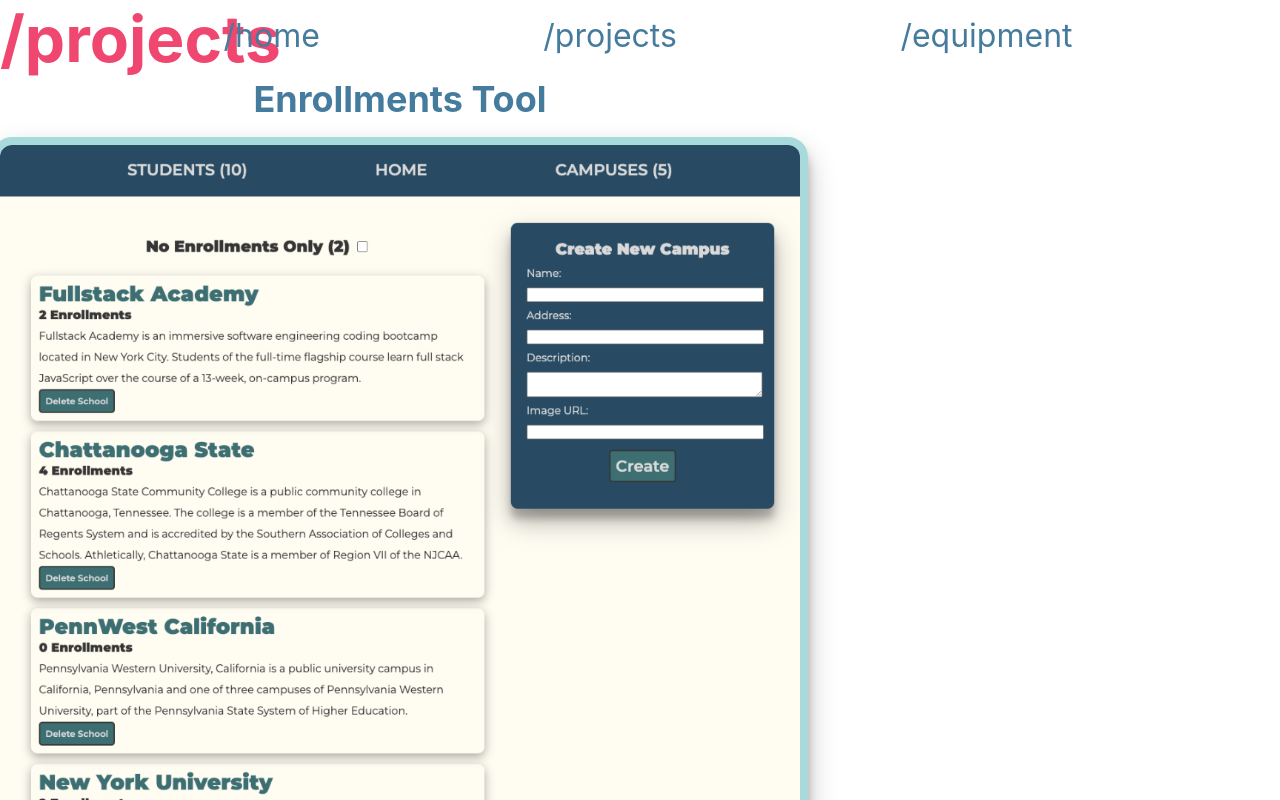
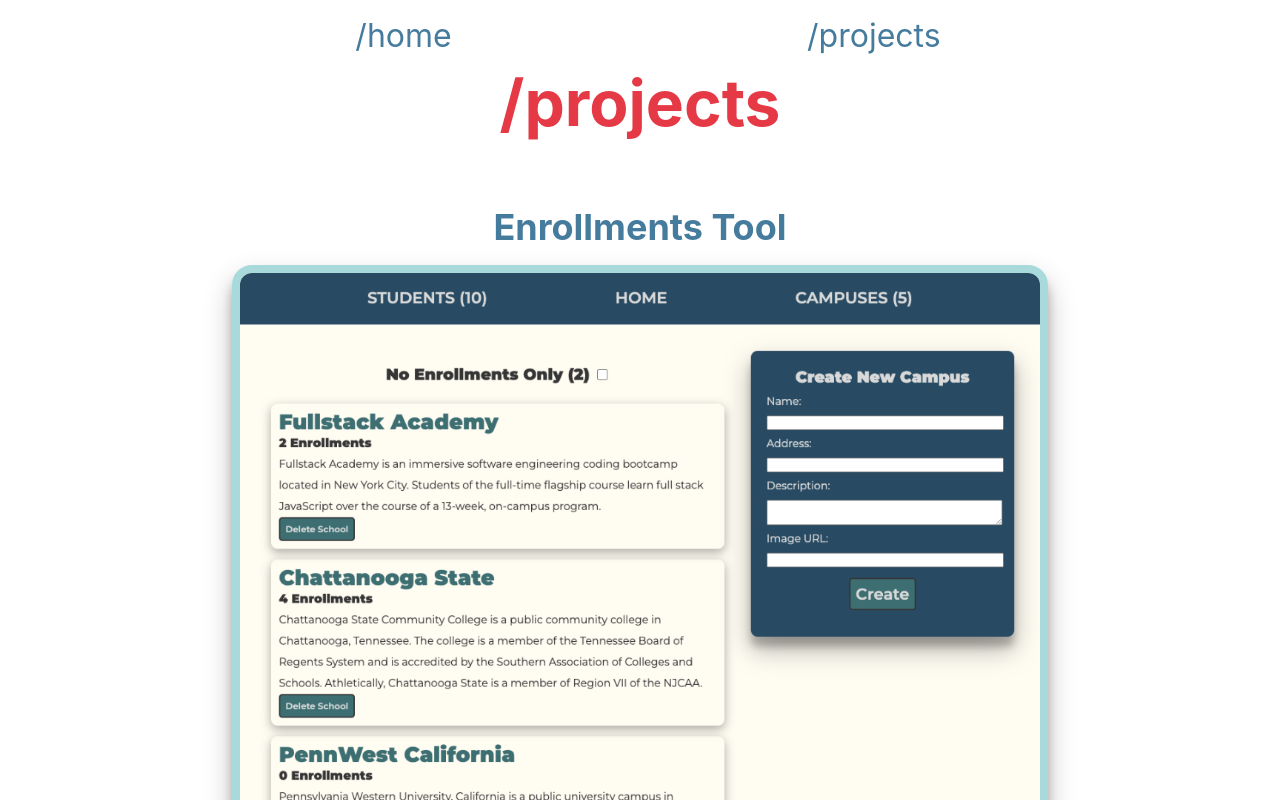
Before and after one commit to corumgold/corygold.dev, a React (Create React App) app: page /projects in a window 1280 px wide. Shown: the top 800 px of the page. Built offline with nearby package versions, Linux system fonts and the light colour scheme.

Commit message:
Finish navbar for now

```diff
--- a/less/styles.less
+++ b/less/styles.less
@@ -21,9 +21,11 @@
   color: @primary-text-color;
 }
 
-h1 {
+.page-header {
   font-size: 4rem;
-  color: #ef476f;
+  color: @accent-color;
+  margin: 4rem 2rem;
+  text-align: center;
 }
 
 a,
@@ -52,6 +54,9 @@
   margin: 8px;
   text-decoration: none;
   font-size: @small-text;
+  @media screen and (max-width: 650px), screen and (max-height: 400px) {
+    font-size: @extra-small-text;
+  }
 }
 
 /* Home */
@@ -263,6 +268,9 @@
 #project-detail {
   display: flex;
   flex-direction: column;
+  align-items: center;
+  justify-content: center;
+  margin: 4rem;
 }
 
 #project-detail img {
--- a/src/components/Nav.js
+++ b/src/components/Nav.js
@@ -35,7 +35,7 @@
     <nav style={{ ...navStyles, top: visible ? "0" : "-60px" }}>
       <NavLink to="/">/home</NavLink>
       <NavLink to="/projects">/projects</NavLink>
-      <NavLink to="/equipment">/equipment</NavLink>
+      {/* <NavLink to="/equipment">/equipment</NavLink> */}
     </nav>
   );
 };
--- a/src/components/ProjectsPage.js
+++ b/src/components/ProjectsPage.js
@@ -5,7 +5,7 @@
 const ProjectsPage = () => {
   return (
     <>
-      <h1>/projects</h1>
+      <h1 className="page-header">/projects</h1>
       <div id="project-detail">
         {projects.map((project) => {
           return <Project key={project.id} project={project} />;
--- a/src/styles.css
+++ b/src/styles.css
@@ -3,9 +3,11 @@
   font-family: -apple-system, BlinkMacSystemFont, "Segoe UI", "Roboto", "Oxygen", "Ubuntu", "Cantarell", "Fira Sans", "Droid Sans", "Helvetica Neue", sans-serif;
   color: #1d3557;
 }
-h1 {
+.page-header {
   font-size: 4rem;
-  color: #ef476f;
+  color: #e63946;
+  margin: 4rem 2rem;
+  text-align: center;
 }
 a,
 .project h3 {
@@ -29,6 +31,11 @@
   margin: 8px;
   text-decoration: none;
   font-size: 2rem;
+}
+@media screen and (max-width: 650px), screen and (max-height: 400px) {
+  nav a {
+    font-size: 1.5rem;
+  }
 }
 /* Home */
 .home-header {
@@ -241,6 +248,9 @@
 #project-detail {
   display: flex;
   flex-direction: column;
+  align-items: center;
+  justify-content: center;
+  margin: 4rem;
 }
 #project-detail img {
   border-radius: 20px;
```
